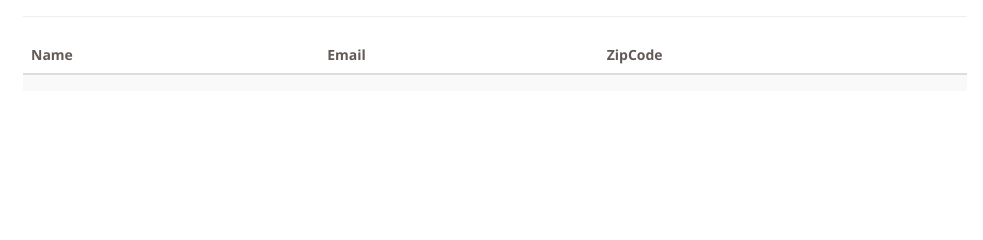
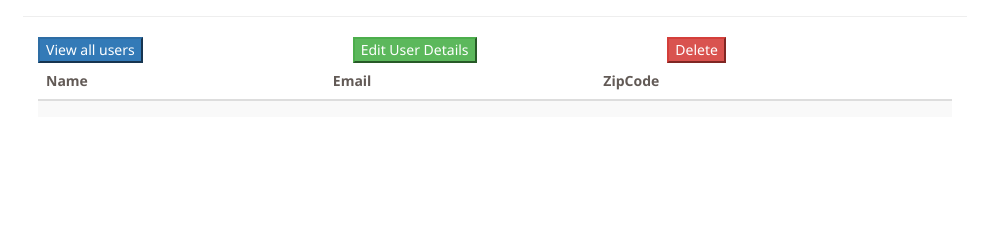
Before and after one commit to MelanieHoHue/WTAT-SPRINT04, a Node server app: template views/users/show.ejs in a window 1280 px wide. Shown: the part 214-454 px from the top of the page, without its empty margins (145-1128 px from the left). Run offline with Node 20, Linux system fonts and the light colour scheme; the template is opened without the code that fills it: values that come from a table or form of the project are taken from there, others are empty; data comes from the database, SQL or seed files in the repository; some libraries are stand-ins or nearby versions; some web fonts are replaced.

Commit message:
added user delete functionality

```diff
--- a/main.js
+++ b/main.js
@@ -66,6 +66,7 @@ router.post("/users/create", usersController.create, usersController.redirectVie
 router.get("/users/:id", usersController.show, usersController.showView);
 router.get("/users/:id/edit", usersController.edit);
 router.put("/users/:id/update", usersController.update, usersController.redirectView);
+router.delete("/users/:id/delete", usersController.delete, usersController.redirectView);
 
 router.get("/courses", coursesController.index, coursesController.indexView);
 router.post("/addcourse", coursesController.saveCourses);
--- a/views/users/index.ejs
+++ b/views/users/index.ejs
@@ -25,6 +25,11 @@
                             <button>Edit</button>
                         </a>
                     </td>
+                    <td>
+                        <a href="<%= `/users/${user._id}/delete?_method=DELETE` %>">
+                            <button>Delete</button>
+                        </a>
+                    </td>
                 </tr>
             <% }); %>
         </tbody>
--- a/views/users/show.ejs
+++ b/views/users/show.ejs
@@ -1,6 +1,19 @@
 <div class="row">
     <h1>User data for: <%= user.fullName %></h1>
     <hr>
+    <div class="col-sm-4">
+        <a href="/users"><button type="button" class="btn-primary">View all users</button></a>
+    </div>
+    <div class="col-sm-4">
+        <a href="<%=`/users/${user._id}/edit`%>"><button class="btn-success">Edit User Details</button></a>
+    </div>
+    <div class="col-sm-4">
+        <a href="<%= `/users/${user._id}/delete?_method=DELETE` %>"
+            onclick="return confirm('Are you sure you want to delete this record?')">
+            <button class="btn-danger">Delete</button>
+        </a>
+    </div>
+    <div class="col-sm-12">
         <table class="table table-striped">
             <thead>
                 <tr>
@@ -23,3 +36,4 @@
             </h4>
         <% } %>
     </div>
+</div>
```
Also changed, not shown: controllers/usersController.js (+12 -0 lines). Lines whose indentation alone changed are shown as unchanged.
